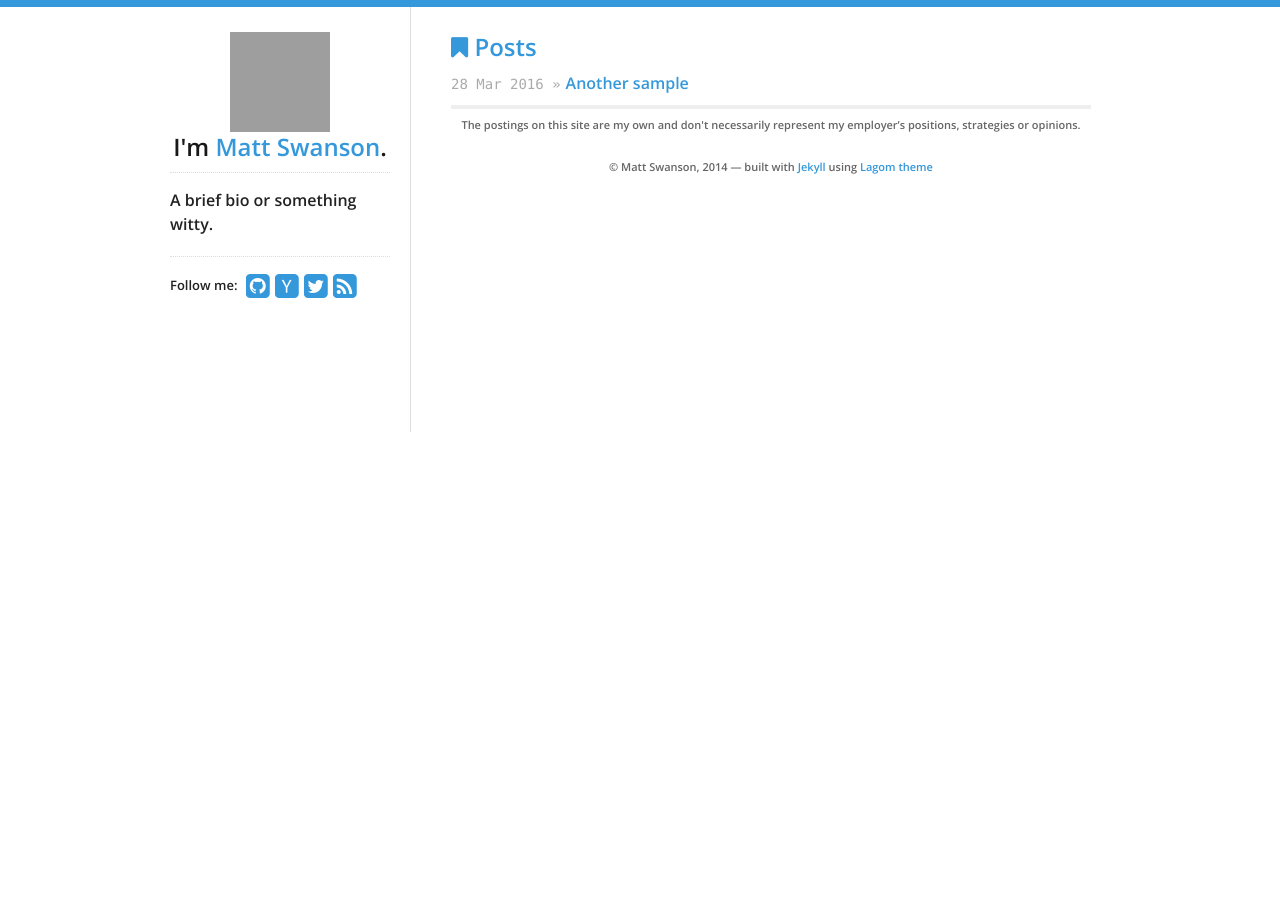
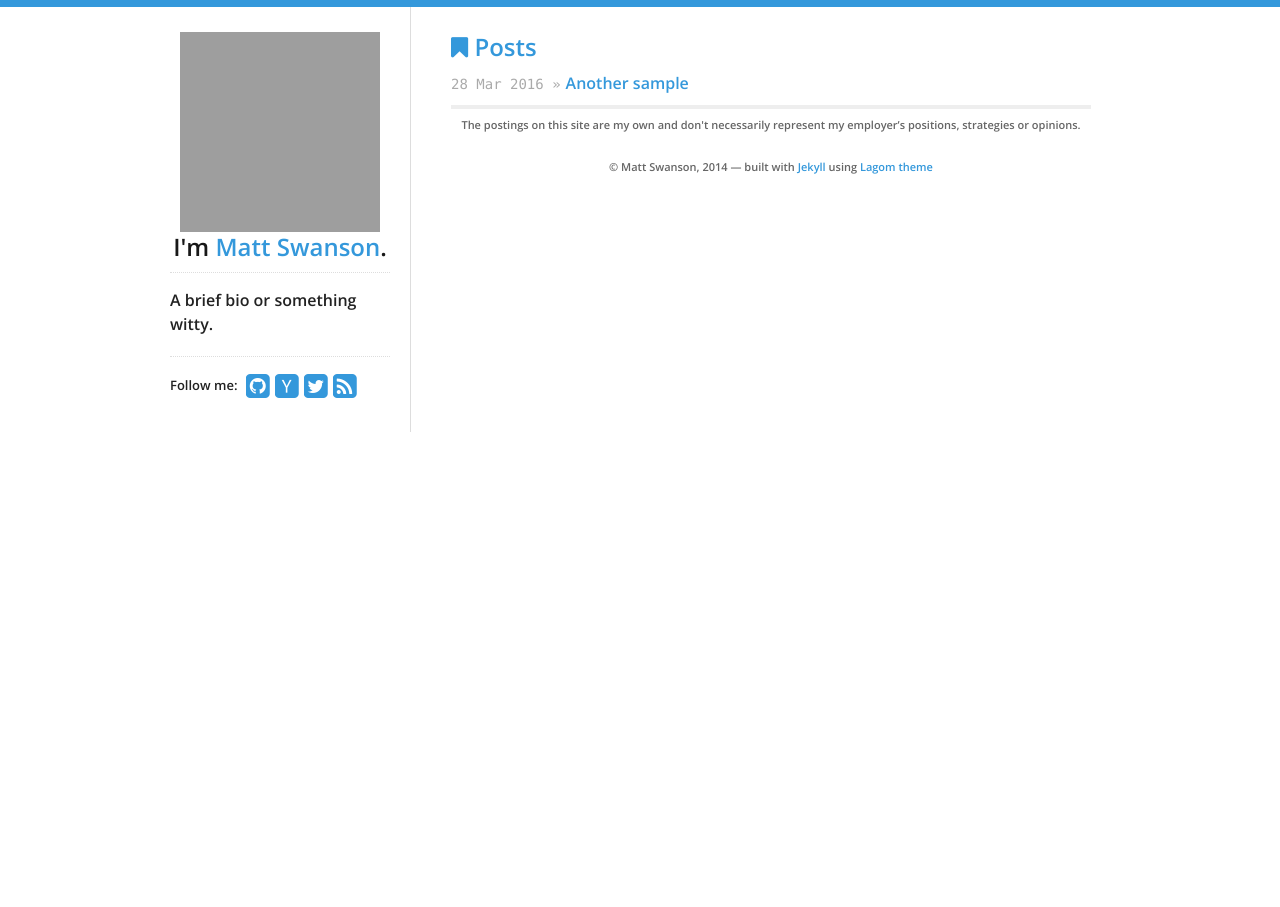
Before and after one commit to itskarthicklakshmanan/karthicklaksman.github.io, a Jekyll site: the page built from index.html, in a window 1280 px wide. Built offline with Jekyll 4.4.1, drawn with Linux system fonts in a browser that asks for light colours; nearby versions of some CDN libraries; grey boxes are pictures that could not be loaded.

Commit message:
Update sidebar.html

```diff
--- a/_includes/sidebar.html
+++ b/_includes/sidebar.html
@@ -1,7 +1,7 @@
  <nav>
 
   <a href="/">
-<img src="https://pbs.twimg.com/profile_images/1095165767/KAR1_400x400.jpg" height="100" width="100"/>
+<img src="https://pbs.twimg.com/profile_images/1095165767/KAR1_400x400.jpg" height="200" width="200"/>
   </a>
   <h2>I'm <a href="/">{{ site.data.theme.name }}</a>.</h2>
   <div id="bio">
```
